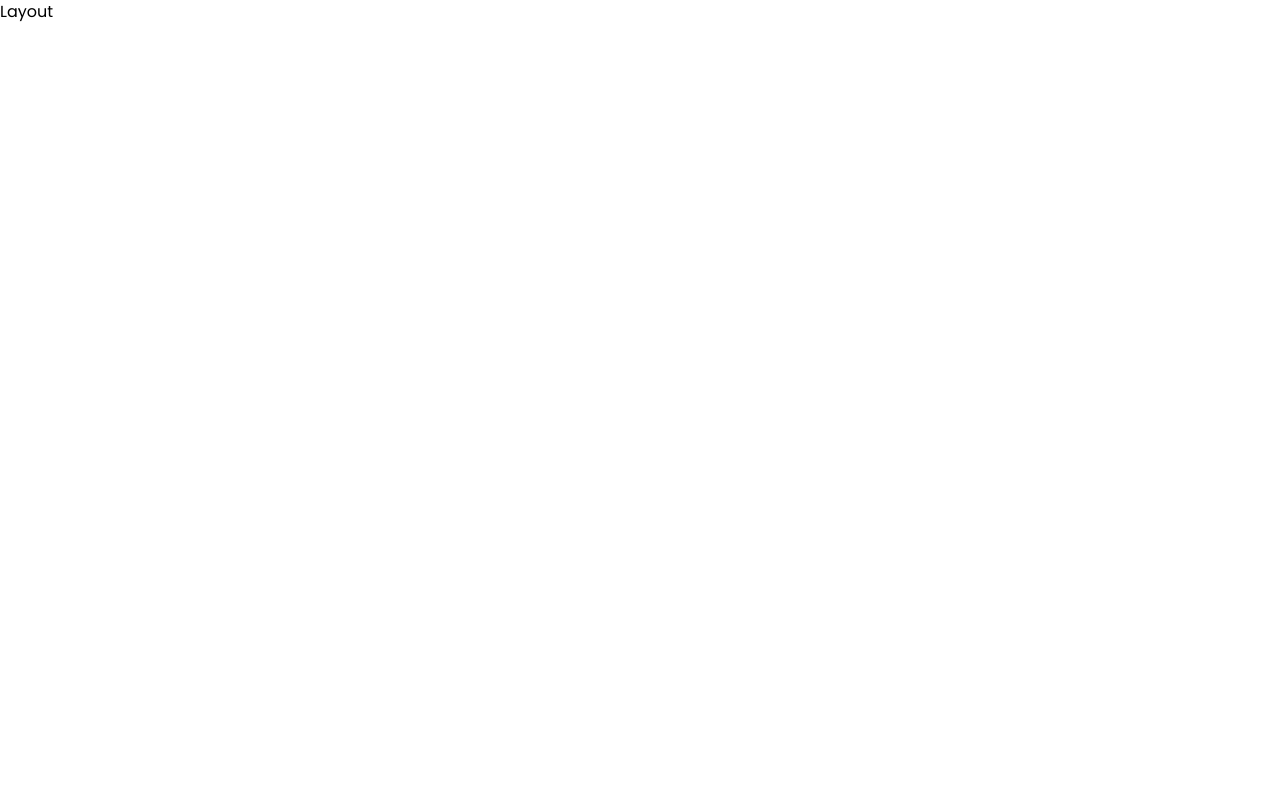
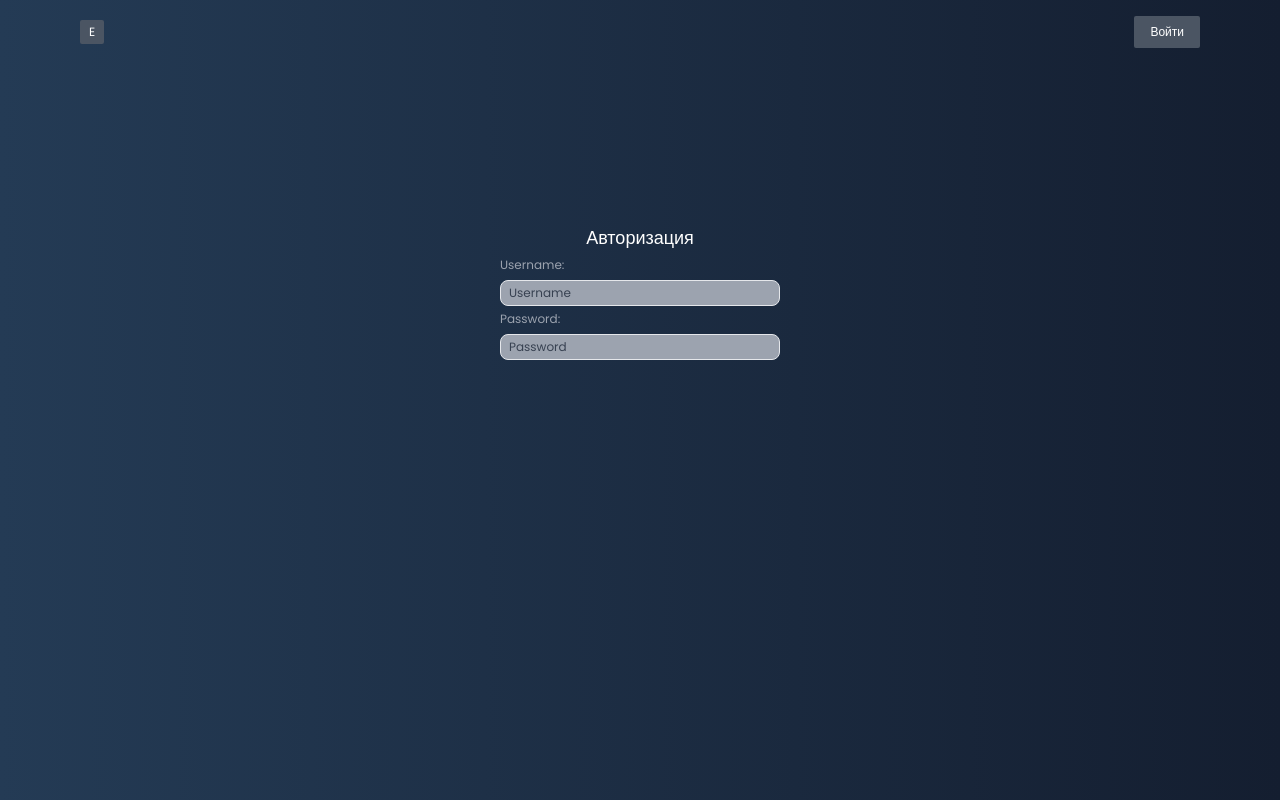
Before and after one commit to IImagII/clientposts, a React (Create React App) app: page /login in a window 1280 px wide. Built offline with nearby package versions, Linux system fonts and the light colour scheme.

Commit message:
делаю страницу для ввода логина

```diff
--- a/src/components/Layout.jsx
+++ b/src/components/Layout.jsx
@@ -1,5 +1,13 @@
 import React from 'react'
+import { NavBar } from './NavBar'
 
-export const Layout = () => {
-   return <div>Layout</div>
+export const Layout = ({ children }) => {
+   return (
+      <>
+         <div className='md:container md:mx-auto'>
+            <NavBar />
+            {children}
+         </div>
+      </>
+   )
 }
--- a/src/components/NavBar.jsx
+++ b/src/components/NavBar.jsx
@@ -1,5 +1,57 @@
 import React from 'react'
+import { Link, NavLink } from 'react-router-dom'
 
 export const NavBar = () => {
-   return <div>NavBar</div>
+   const isAuth = false
+
+   const activeStyles = {
+      color: 'white',
+   }
+   return (
+      <div className='flex py-4 justify-between items-center'>
+         <span className='flex justify-center items-center w-6 h-6 bg-gray-600 text-xs text-white rounded-sm'>
+            E
+         </span>
+         {isAuth && (
+            <ul className='flex gap-8'>
+               <li>
+                  <NavLink
+                     to={'/'}
+                     className='text-xs text-gray-400 hover:text-white'
+                     style={({ isActive }) =>
+                        isActive ? activeStyles : undefined
+                     }
+                  >
+                     Главная
+                  </NavLink>
+               </li>
+               <li>
+                  <NavLink
+                     to={'/posts'}
+                     className='text-xs text-gray-400 hover:text-white'
+                     style={({ isActive }) =>
+                        isActive ? activeStyles : undefined
+                     }
+                  >
+                     Мои посты
+                  </NavLink>
+               </li>
+               <li>
+                  <NavLink
+                     to={'/new'}
+                     className='text-xs text-gray-400 hover:text-white'
+                     style={({ isActive }) =>
+                        isActive ? activeStyles : undefined
+                     }
+                  >
+                     Добавить пост
+                  </NavLink>
+               </li>
+            </ul>
+         )}
+         <div className='flex justify-center items-center bg-gray-600 text-xs text-white rounded-sm px-4 py-2'>
+            {isAuth ? <button>Выйти</button> : <Link to={'/login'}>Войти</Link>}
+         </div>
+      </div>
+   )
 }
--- a/src/index.css
+++ b/src/index.css
@@ -5,5 +5,18 @@
 @layer base {
    body {
       font-family: 'Poppins', sans-serif;
+      /* делаем стили для общего фона */
+      background: #141e30; /* fallback for old browsers */
+      background: -webkit-linear-gradient(
+         to right,
+         #243b55,
+         #141e30
+      ); /* Chrome 10-25, Safari 5.1-6 */
+      background: linear-gradient(
+         to right,
+         #243b55,
+         #141e30
+      ); /* W3C, IE 10+/ Edge, Firefox 16+, Chrome 26+, Opera 12+, Safari 7+ */
+      min-height: 100vh;
    }
 }
--- a/src/index.js
+++ b/src/index.js
@@ -2,6 +2,11 @@ import React from 'react'
 import ReactDOM from 'react-dom/client'
 import './index.css'
 import App from './App'
+import { BrowserRouter } from 'react-router-dom'
 
 const root = ReactDOM.createRoot(document.getElementById('root'))
-root.render(<App />)
+root.render(
+   <BrowserRouter>
+      <App />
+   </BrowserRouter>
+)
--- a/src/pages/LoginPage.jsx
+++ b/src/pages/LoginPage.jsx
@@ -1,5 +1,28 @@
 import React from 'react'
 
 export const LoginPage = () => {
-   return <div>LoginPage</div>
+   return (
+      <form
+         onSubmit={e => e.preventDefault()}
+         className='w-1/4 h-60 mx-auto mt-40'
+      >
+         <h1 className='text-lg text-white text-center'>Авторизация</h1>
+         <label className='text-xs text-gray-400'>
+            Username:
+            <input
+               type='text'
+               placeholder='Username'
+               className='mt-1 text-black w-full rounded-lg bg-gray-400 border py-1 px-2 text-xs outline-none placeholder:text-gray-700'
+            />
+         </label>
+         <label className='text-xs text-gray-400'>
+            Password:
+            <input
+               type='text'
+               placeholder='Password'
+               className='mt-1 text-black w-full rounded-lg bg-gray-400 border py-1 px-2 text-xs outline-none placeholder:text-gray-700'
+            />
+         </label>
+      </form>
+   )
 }
--- a/src/pages/MainPage.jsx
+++ b/src/pages/MainPage.jsx
@@ -1,5 +1,5 @@
 import React from 'react'
 
 export const MainPage = () => {
-   return <div>MainPage</div>
+   return <div>main</div>
 }
--- a/src/pages/PostPage.jsx
+++ b/src/pages/PostPage.jsx
@@ -1,5 +1,5 @@
 import React from 'react'
 
 export const PostPage = () => {
-   return <div>PostPage</div>
+   return <div></div>
 }
--- a/src/pages/PostsPage.jsx
+++ b/src/pages/PostsPage.jsx
@@ -1,5 +1,5 @@
 import React from 'react'
 
 export const PostsPage = () => {
-   return <div>PostsPage</div>
+   return <div>posts</div>
 }
--- a/src/pages/RegisterPage.jsx
+++ b/src/pages/RegisterPage.jsx
@@ -1,5 +1,5 @@
 import React from 'react'
 
 export const RegisterPage = () => {
-   return <div>RegisterPage</div>
+   return <div></div>
 }
--- a/tailwind.config.js
+++ b/tailwind.config.js
@@ -2,7 +2,15 @@
 module.exports = {
    content: ['./src/**/*.{js,jsx,ts,tsx}'],
    theme: {
-      extend: {},
+      container: {
+         padding: {
+            DEFAULT: '1rem',
+            sm: '2rem',
+            lg: '4rem',
+            xl: '5rem',
+            '2xl': '6rem',
+         },
+      },
    },
    plugins: [],
 }
```
